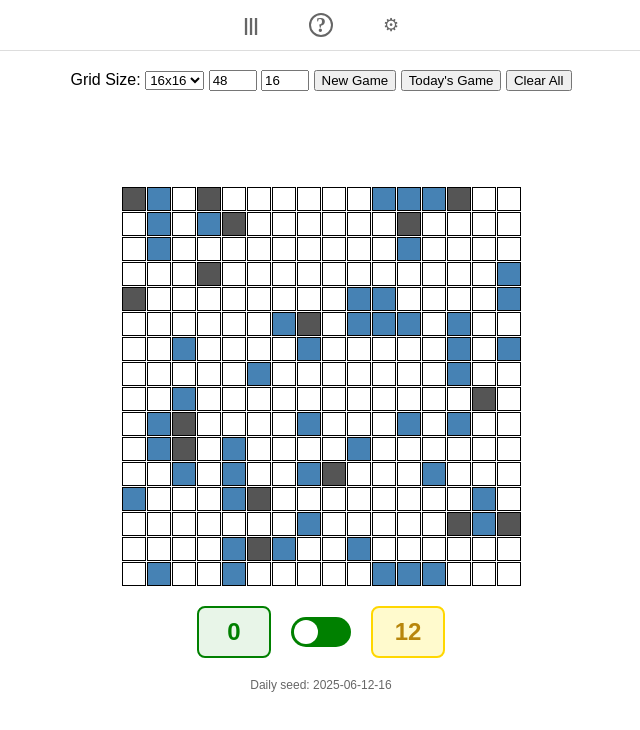
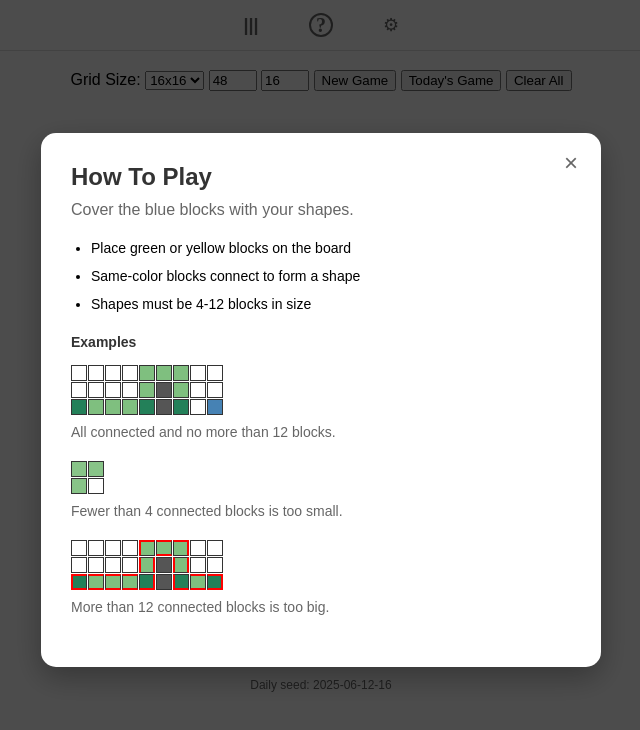
Before and after one commit to seibaby/blockgame, a plain HTML site: page index.html in a window 1280 px wide. Both pictures are taken after a click on the button "PLAY". Shown: the whole page, without its empty margins (319-959 px from the left). Drawn offline with Linux system fonts and the light colour scheme.

Commit message:
Add files via upload

```diff
--- a/index.html
+++ b/index.html
@@ -455,6 +455,10 @@
       background-color: #4682B4;
     }
 
+    .example-blocker {
+      background-color: #555;
+    }
+
     .example-green-blue {
       background-color: #4682B4;
       position: relative;
@@ -709,36 +713,36 @@
 
       <div class="howto-example">
         <div class="example-shape" style="grid-template-columns: repeat(9, 16px); grid-template-rows: repeat(3, 16px);">
-          <!-- Row 1 (top) -->
+          <!-- Row A (top) -->
           <div class="example-cell example-white"></div>
           <div class="example-cell example-white"></div>
           <div class="example-cell example-white"></div>
           <div class="example-cell example-white"></div>
+          <div class="example-cell example-green"></div>
+          <div class="example-cell example-green"></div>
+          <div class="example-cell example-green"></div>
+          <div class="example-cell example-white"></div>
+          <div class="example-cell example-white"></div>
+          <!-- Row B (middle) -->
+          <div class="example-cell example-white"></div>
+          <div class="example-cell example-white"></div>
+          <div class="example-cell example-white"></div>
+          <div class="example-cell example-white"></div>
+          <div class="example-cell example-green"></div>
+          <div class="example-cell example-blocker"></div>
+          <div class="example-cell example-green"></div>
+          <div class="example-cell example-white"></div>
+          <div class="example-cell example-white"></div>
+          <!-- Row C (bottom) -->
           <div class="example-cell example-green-blue"></div>
           <div class="example-cell example-green"></div>
           <div class="example-cell example-green"></div>
           <div class="example-cell example-green"></div>
           <div class="example-cell example-green-blue"></div>
-          <!-- Row 2 (middle) -->
-          <div class="example-cell example-white"></div>
-          <div class="example-cell example-white"></div>
-          <div class="example-cell example-white"></div>
-          <div class="example-cell example-white"></div>
-          <div class="example-cell example-green"></div>
-          <div class="example-cell example-white"></div>
-          <div class="example-cell example-white"></div>
-          <div class="example-cell example-white"></div>
-          <div class="example-cell example-white"></div>
-          <!-- Row 3 (bottom) -->
-          <div class="example-cell example-green-blue"></div>
-          <div class="example-cell example-green"></div>
-          <div class="example-cell example-green"></div>
-          <div class="example-cell example-green"></div>
+          <div class="example-cell example-blocker"></div>
           <div class="example-cell example-green-blue"></div>
           <div class="example-cell example-white"></div>
-          <div class="example-cell example-white"></div>
-          <div class="example-cell example-white"></div>
-          <div class="example-cell example-white"></div>
+          <div class="example-cell example-blue"></div>
         </div>
         <div class="example-description">All connected and no more than 12 blocks.</div>
       </div>
@@ -760,31 +764,31 @@
           <div class="example-cell example-white"></div>
           <div class="example-cell example-white"></div>
           <div class="example-cell example-white"></div>
-          <div class="example-cell example-green-blue example-red-outline-top example-red-outline-left"></div>
-          <div class="example-cell example-green example-red-outline-top example-red-outline-bottom"></div>
-          <div class="example-cell example-green example-red-outline-top example-red-outline-bottom"></div>
+          <div class="example-cell example-green example-red-outline-top example-red-outline-left"></div>
           <div class="example-cell example-green example-red-outline-top example-red-outline-bottom"></div>
           <div class="example-cell example-green example-red-outline-top example-red-outline-right"></div>
+          <div class="example-cell example-white"></div>
+          <div class="example-cell example-white"></div>
           <!-- Row B (middle) -->
           <div class="example-cell example-white"></div>
           <div class="example-cell example-white"></div>
           <div class="example-cell example-white"></div>
           <div class="example-cell example-white"></div>
           <div class="example-cell example-green example-red-outline-left example-red-outline-right"></div>
+          <div class="example-cell example-blocker"></div>
+          <div class="example-cell example-green example-red-outline-left example-red-outline-right"></div>
           <div class="example-cell example-white"></div>
           <div class="example-cell example-white"></div>
-          <div class="example-cell example-white"></div>
-          <div class="example-cell example-green example-red-outline-right example-red-outline-left"></div>
           <!-- Row C (bottom) -->
-          <div class="example-cell example-green-blue example-red-outline-bottom example-red-outline-left example-red-outline-top"></div>
-          <div class="example-cell example-green example-red-outline-bottom example-red-outline-top"></div>
-          <div class="example-cell example-green example-red-outline-bottom example-red-outline-top"></div>
-          <div class="example-cell example-green example-red-outline-bottom example-red-outline-top"></div>
+          <div class="example-cell example-green-blue example-red-outline-top example-red-outline-left example-red-outline-bottom"></div>
+          <div class="example-cell example-green example-red-outline-top example-red-outline-bottom"></div>
+          <div class="example-cell example-green example-red-outline-top example-red-outline-bottom"></div>
+          <div class="example-cell example-green example-red-outline-top example-red-outline-bottom"></div>
           <div class="example-cell example-green-blue example-red-outline-bottom example-red-outline-right"></div>
-          <div class="example-cell example-white"></div>
-          <div class="example-cell example-white"></div>
-          <div class="example-cell example-white"></div>
-          <div class="example-cell example-green-blue example-red-outline-bottom example-red-outline-right example-red-outline-left"></div>
+          <div class="example-cell example-blocker"></div>
+          <div class="example-cell example-green-blue example-red-outline-left example-red-outline-bottom"></div>
+          <div class="example-cell example-green example-red-outline-top example-red-outline-bottom"></div>
+          <div class="example-cell example-green-blue example-red-outline-top example-red-outline-right example-red-outline-bottom"></div>
         </div>
         <div class="example-description">More than 12 connected blocks is too big.</div>
       </div>
@@ -894,6 +898,11 @@
 
     function closeSplash() {
       document.getElementById('splash-overlay').style.display = 'none';
+      // Show How To Play on first visit
+      if (!localStorage.getItem('hasPlayedBefore')) {
+        showHowTo();
+        localStorage.setItem('hasPlayedBefore', 'true');
+      }
     }
 
     function showHowTo() {
```
